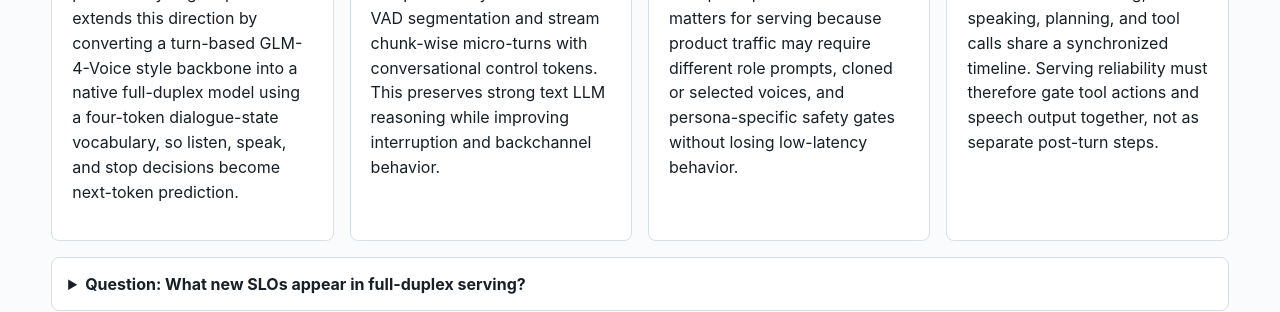
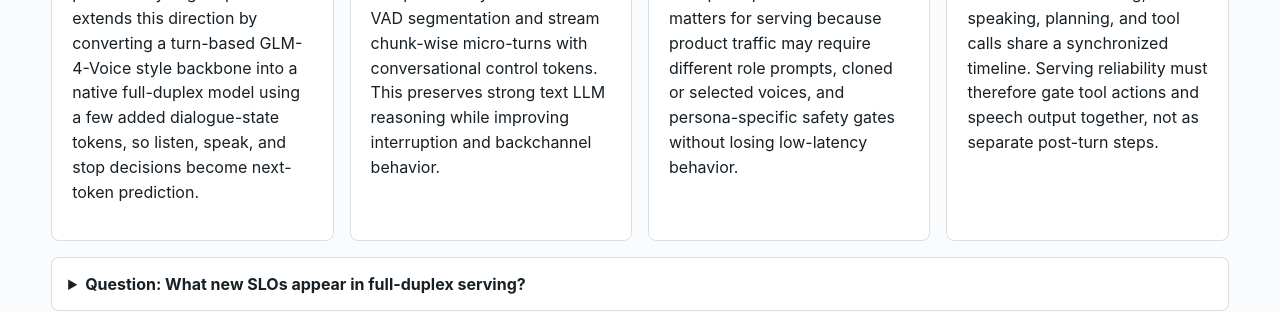
Before and after one commit to kennethli319/kennethli319.github.io, a Jekyll site: the page audio-text-ml-course/lessons/speech-serving-scaling-reliability-exam.html, which Jekyll copies as it is, in a window 1280 px wide and 900 px high, scrolled down 1245 px. Shown: the part 326-638 px from the top of the window. Built offline with Jekyll 4.4.1, drawn with Linux system fonts in a browser that asks for light colours; some of the changed text lies outside the part shown.

Commit message:
Update speech serving reliability exam

```diff
--- a/audio-text-ml-course/lessons/speech-serving-scaling-reliability-exam.html
+++ b/audio-text-ml-course/lessons/speech-serving-scaling-reliability-exam.html
@@ -75,7 +75,7 @@
             Moshi modeled user and assistant speech streams in parallel.
             BayLing-Duplex extends this direction by converting a turn-based
             GLM-4-Voice style backbone into a native full-duplex model using a
-            four-token dialogue-state vocabulary, so listen, speak, and stop
+            few added dialogue-state tokens, so listen, speak, and stop
             decisions become next-token prediction.
           </p>
         </article>
```
Also changed, not shown: other parts of audio-text-ml-course/lessons/speech-serving-scaling-reliability-exam.html (+1 -1 lines).
